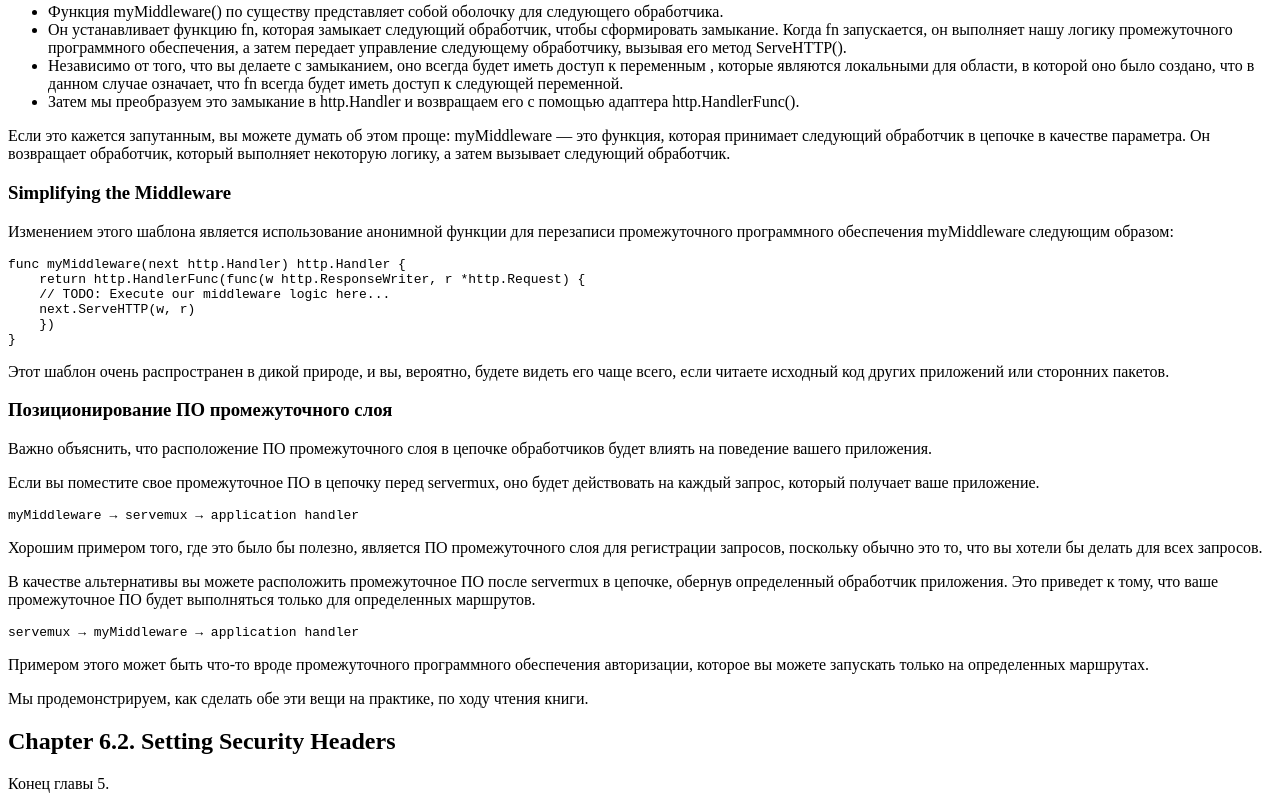
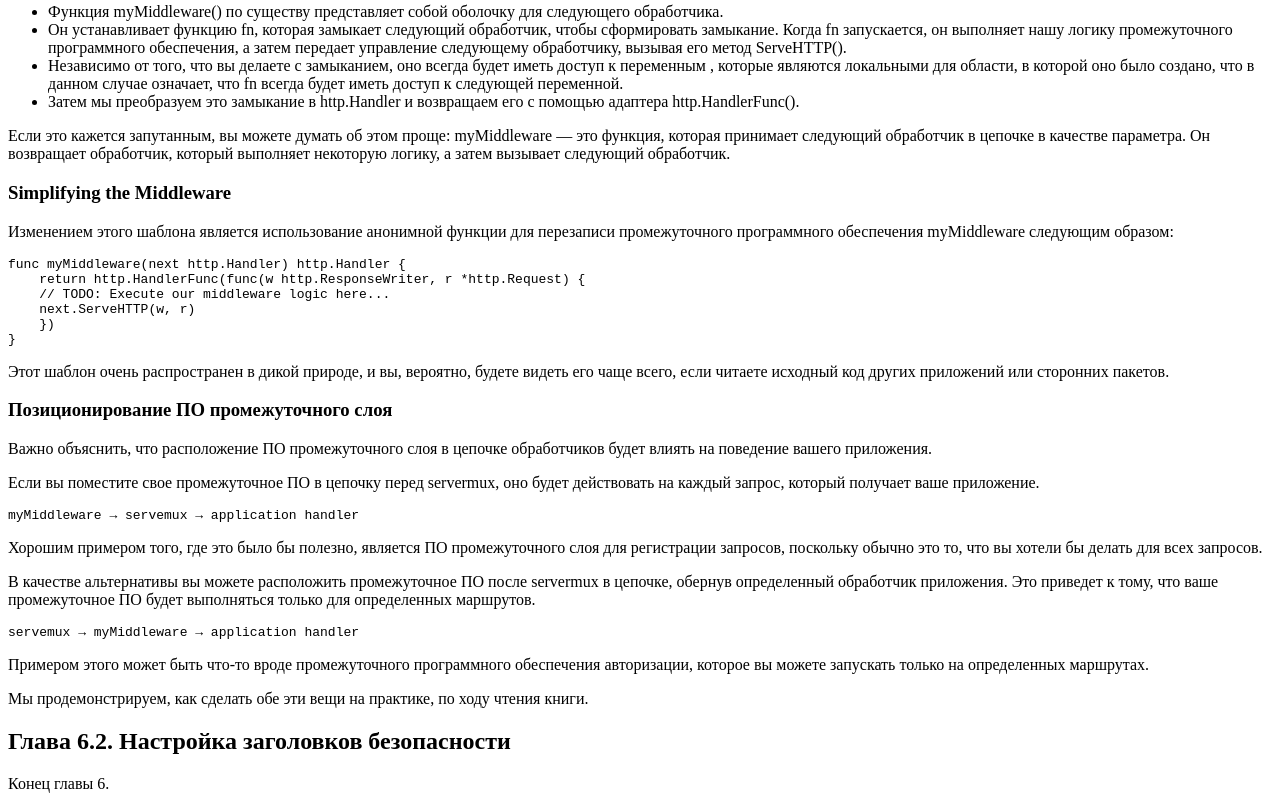
Before and after one commit to turamant/go-book, a plain HTML site: page page6.html in a window 1280 px wide. Shown: the part 1024-1833 px from the top of the page. Drawn offline with Linux system fonts and the light colour scheme.

Commit message:
part 6.1

```diff
--- a/page6.html
+++ b/page6.html
@@ -112,8 +112,7 @@
     запускать только на определенных маршрутах.</p>
 <p>Мы продемонстрируем, как сделать обе эти вещи на практике, по ходу чтения книги.</p>
 
-<h2>Chapter 6.2.
-    Setting Security Headers</h2>
+<h2>Глава 6.2. Настройка заголовков безопасности</h2>
 
 
 
@@ -122,6 +121,6 @@
 
 
 
-<p>Конец главы 5.</p>
+<p>Конец главы 6.</p>
 </body>
 </html>
```
